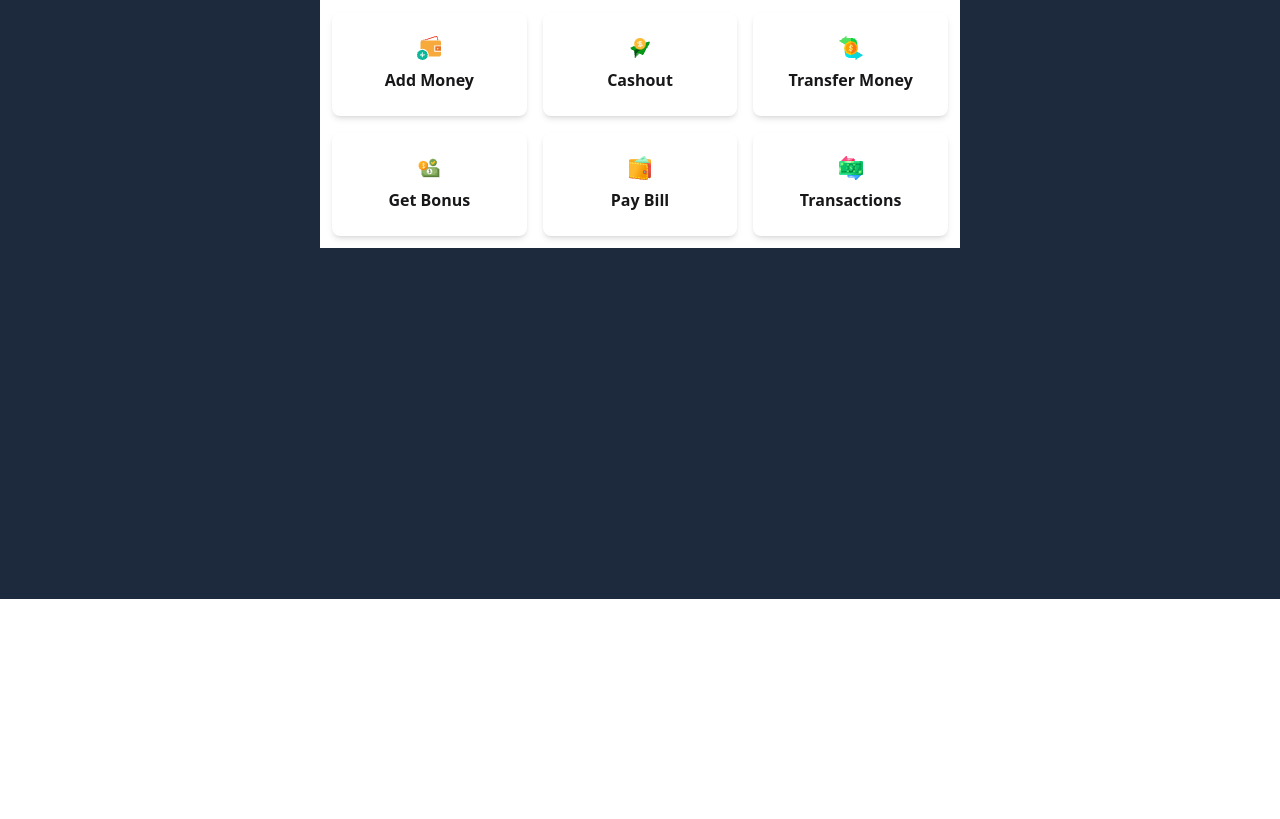
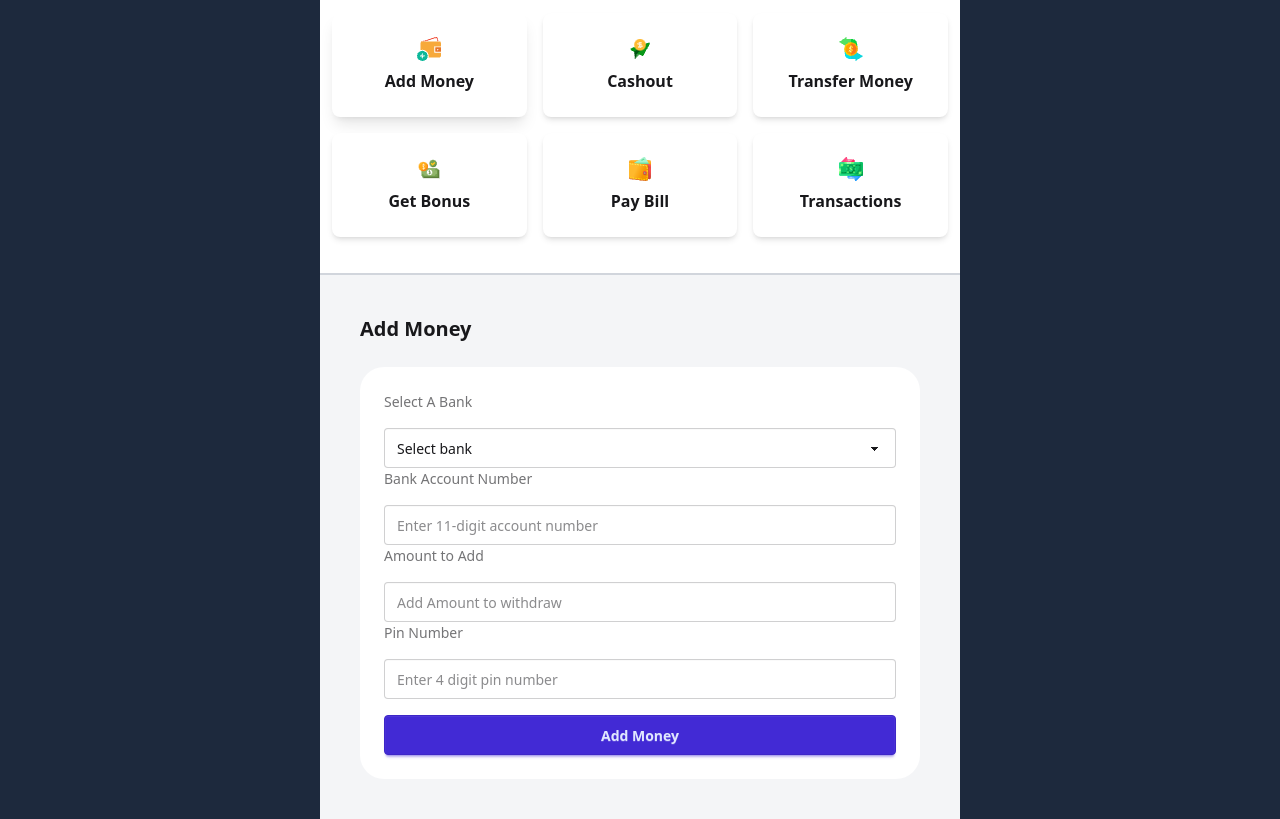
Before and after one commit to osmanfaruque/Payoo-MFS-js-DOM, a plain HTML site: page main.html in a window 1280 px wide. Shown: the part 201-1020 px from the top of the page. Before the commit the page ends 800 px from the top, so only its background shows below. Drawn offline with nearby package versions, Linux system fonts and the light colour scheme.

Commit message:
Add Money Section Added

```diff
--- a/main.html
+++ b/main.html
@@ -11,8 +11,8 @@
 </head>
 
 <body class="sm:bg-slate-800">
-    <main class="max-w-screen-sm min-h-screen mx-auto">
-        <header class="bg-white px-6 sm:px-3 py-3">
+    <main class="max-w-screen-sm min-h-screen mx-auto bg-[#F4F5F7]">
+        <header class="bg-white box-border border-b-2 border-gray-300 px-6 sm:px-3 py-3">
             <nav class="navbar flex justify-between items-center">
                 <div class="flex items-center gap-2">
                     <a href="#"><img class=" w-7 sm:w-10" src="assets/images/Group.png" alt="Payoo logo"></a>
@@ -21,61 +21,118 @@
                         <p class="text-sm sm:text-lg">available balance</p>
                     </div>
                 </div>
-                <button class="btn box-border bg-gray-200 text-sm sm:text-lg border-none text-black shadow-md shadow-gray-400">
+                <button
+                    class="btn box-border bg-gray-200 text-sm sm:text-lg border-none text-black shadow-md shadow-gray-400">
                     <img src="assets/images/logout-icon.png" alt="Company Logo">
                     Log-Out
                 </button>
             </nav>
         </header>
-        <hr class="border-gray-300">
-        <section class="bg-white pt-8 sm:pt-5 px-6 sm:px-3 py-3">
+        <!-- Welcome Section -->
+        <section class="bg-white box-border border-b-2 border-gray-300 pt-8 sm:pt-5 px-6 sm:px-3 py-3 sm:py-9">
             <div class="flex flex-col gap-3 sm:gap-4">
-                <h1 class="text-2xl sm:text-3xl font-bold"><i class="fa-solid fa-fire" style="color: #FFD43B;"></i> Welcome to Payooo!</h1>
-                <p class="text-base sm:text-base">Enjoy easy and convenient financial services with us. Cashout charge is low and </p>
-                <div class="flex flex-col gap-3 sm:gap-4">
+                <h1 class="text-2xl sm:text-3xl font-bold"><i class="fa-solid fa-fire" style="color: #FFD43B;"></i>
+                    Welcome to Payooo!</h1>
+                <p class="text-base">Enjoy easy and convenient financial services with us. Cashout charge is low and</p>
+                <div class="flex flex-col gap-4 sm:gap-2">
                     <div class="grid grid-cols-3 gap-3 sm:gap-4">
                         <!-- card 1 -->
-                        <div class="card bg-base-100 shadow-md hover:shadow-lg transition-shadow">
+                        <a href="#"
+                            class="card bg-base-100 shadow-lg hover:shadow-2xl transition-shadow cursor-pointer">
                             <div class="card-body items-center text-center">
                                 <img src="assets/images/wallet-icon.png" alt="Add Money">
                                 <h3 class="card-title text-sm sm:text-base">Add Money</h3>
                             </div>
-                        </div>
+                        </a>
                         <!-- card 2 -->
-                        <div class="card bg-base-100 shadow-md hover:shadow-lg transition-shadow">
+                        <a href="#"
+                            class="card bg-base-100 shadow-md hover:shadow-2xl transition-shadow cursor-pointer">
                             <div class="card-body items-center text-center">
                                 <img src="assets/images/cashout-icon.png" alt="Cashout">
                                 <h3 class="card-title text-sm sm:text-base">Cashout</h3>
                             </div>
-                        </div>
+                        </a>
                         <!-- card 3 -->
-                        <div class="card bg-base-100 shadow-md hover:shadow-lg transition-shadow">
+                        <a href="#"
+                            class="card bg-base-100 shadow-md hover:shadow-2xl transition-shadow cursor-pointer">
                             <div class="card-body items-center text-center">
                                 <img src="assets/images/transfer-money-icon.png" alt="Transfer Money">
                                 <h3 class="card-title text-sm sm:text-base">Transfer Money</h3>
                             </div>
-                        </div>
+                        </a>
                         <!-- card 4 -->
-                        <div class="card bg-base-100 shadow-md hover:shadow-lg transition-shadow">
+                        <a href="#"
+                            class="card bg-base-100 shadow-md hover:shadow-2xl transition-shadow cursor-pointer">
                             <div class="card-body items-center text-center">
                                 <img src="assets/images/get-bonus-icon.png" alt="get-bonus-icon">
                                 <h3 class="card-title text-sm sm:text-base">Get Bonus</h3>
                             </div>
-                        </div>
+                        </a>
                         <!-- card 5 -->
-                        <div class="card bg-base-100 shadow-md hover:shadow-lg transition-shadow">
+                        <a href="#"
+                            class="card bg-base-100 shadow-md hover:shadow-2xl transition-shadow cursor-pointer">
                             <div class="card-body items-center text-center">
                                 <img src="assets/images/pay-bill-icon.png" alt="pay-bill-icon">
                                 <h3 class="card-title text-sm sm:text-base">Pay Bill</h3>
                             </div>
-                        </div>
+                        </a>
                         <!-- card 6 -->
-                        <div class="card bg-base-100 shadow-md hover:shadow-lg transition-shadow">
+                        <a href="#"
+                            class="card bg-base-100 shadow-md hover:shadow-2xl transition-shadow cursor-pointer">
                             <div class="card-body items-center text-center">
                                 <img src="assets/images/transaction-icon.png" alt="transaction-icon">
                                 <h3 class="card-title text-sm sm:text-base">Transactions</h3>
                             </div>
-                        </div>
+                        </a>
+                    </div>
+                </div>
+            </div>
+        </section>
+        <!-- Add Money Section -->
+        <section class="card p-4">
+            <div class="card-body">
+                <h2 class="card-title text-2xl sm:text-xl pb-4">Add Money</h2>
+                <div class="bg-white p-6 rounded-3xl">
+                    <!-- Select A Bank -->
+                    <div class="form-control flex flex-col gap-4">
+                        <label class="label">
+                            <span class="label-text">Select A Bank</span>
+                        </label>
+                        <select class="select select-bordered w-full">
+                            <option disabled selected>Select bank</option>
+                            <option value="bkash">Bkash</option>
+                            <option value="nagad">Nagad</option>
+                            <option value="rocket">Rocket</option>
+                            <option value="taptap">Tap Tap</option>
+                            <option value="banking">Banking</option>
+                        </select>
+                    </div>
+                    <!-- bank Account Number -->
+                    <div class="form-control flex flex-col gap-4">
+                        <label class="label">
+                            <span class="label-text">Bank Account Number</span>
+                        </label>
+                        <input type="text" placeholder="Enter 11-digit account number"
+                            class="input input-bordered w-full" />
+                    </div>
+                    <!-- Amount to Add -->
+                    <div class="form-control flex flex-col gap-4">
+                        <label class="label">
+                            <span class="label-text">Amount to Add</span>
+                        </label>
+                        <input type="text" placeholder="Add Amount to withdraw" class="input input-bordered w-full" />
+                    </div>
+                    <!-- Pin Number -->
+                    <div class="form-control flex flex-col gap-4">
+                        <label class="label">
+                            <span class="label-text">Pin Number</span>
+                        </label>
+                        <input type="password" placeholder="Enter 4 digit pin number"
+                            class="input input-bordered w-full" />
+                    </div>
+                    <!-- Add Money Button -->
+                    <div class="card-actions justify-center mt-4">
+                        <button class="btn btn-primary w-full">Add Money</button>
                     </div>
                 </div>
             </div>
```
Also changed, not shown: Untitled-1.html (added, +34 -0 lines).
